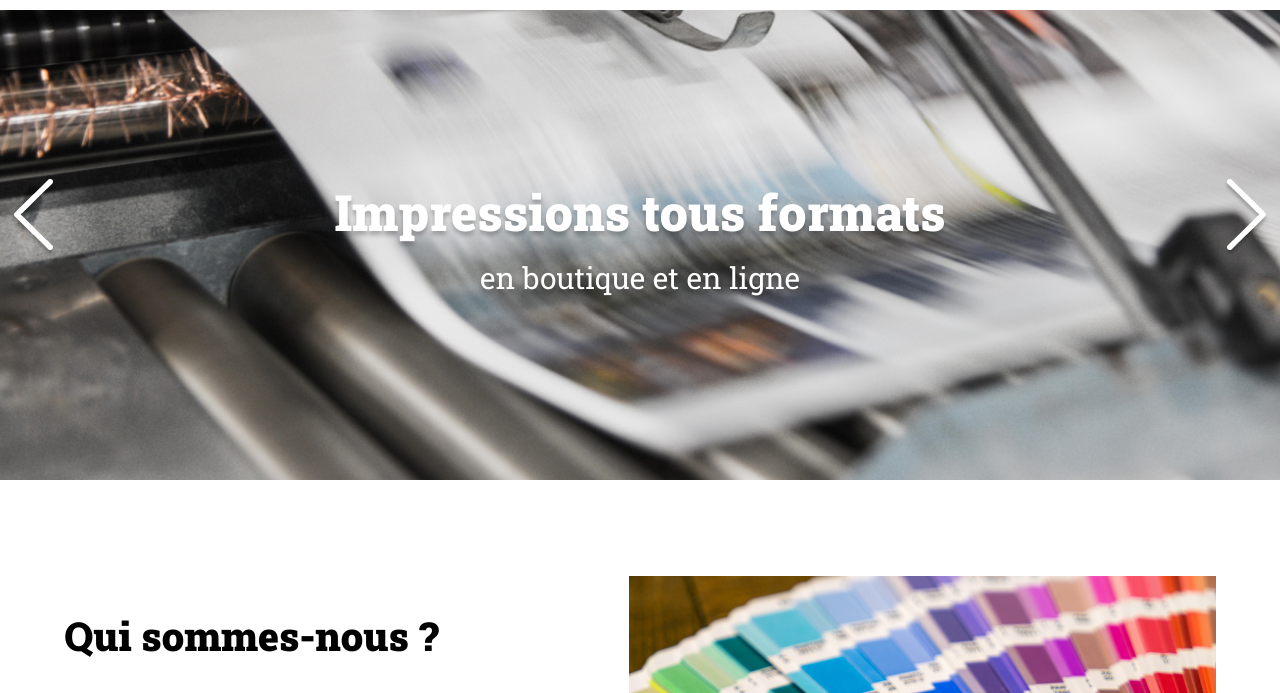
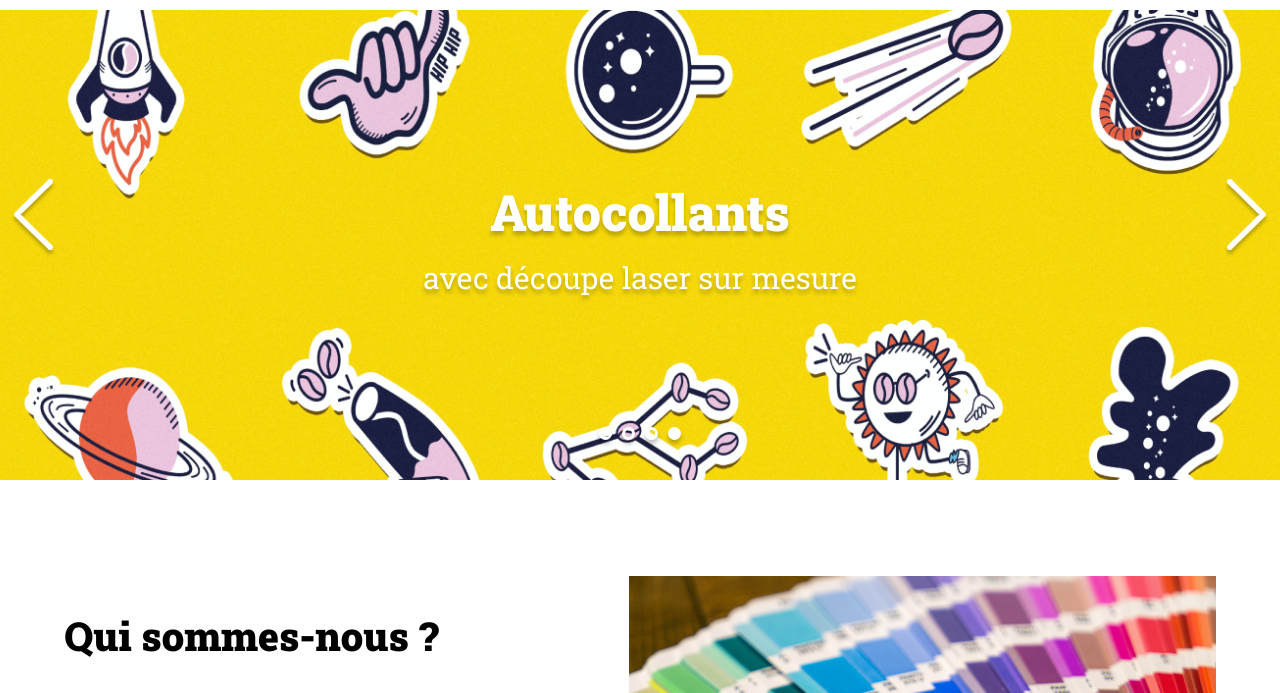
Before and after one commit to paulineballet/Print-it-JS-main, a plain HTML site: page index.html in a window 1280 px wide. Both pictures are taken after a click on the element 33 px from the left and 311 px from the top of the page. Shown: the part 91-784 px from the top of the page. Drawn offline with Linux system fonts and the light colour scheme.

Commit message:
projet terminé

```diff
--- a/assets/script.js
+++ b/assets/script.js
@@ -1,36 +1,79 @@
 
+
+// Définition des slides
 const slides = [
 	{
-		"image":"slide1.jpg",
+		"image":"./assets/images/slideshow/slide1.jpg",
 		"tagLine":"Impressions tous formats <span>en boutique et en ligne</span>"
 	},
 	{
-		"image":"slide2.jpg",
+		"image":"./assets/images/slideshow/slide2.jpg",
 		"tagLine":"Tirages haute définition grand format <span>pour vos bureaux et events</span>"
 	},
 	{
-		"image":"slide3.jpg",
+		"image":"./assets/images/slideshow/slide3.jpg",
 		"tagLine":"Grand choix de couleurs <span>de CMJN aux pantones</span>"
 	},
 	{
-		"image":"slide4.png",
+		"image":"./assets/images/slideshow/slide4.png",
 		"tagLine":"Autocollants <span>avec découpe laser sur mesure</span>"
 	}
-]
+];
 
+// Récupération des éléments du DOM
+let bannerImg = document.querySelector('.banner-img');
+let ajoutdots = document.querySelector(".dots");
+let imgDiaporama = document.querySelector('.banner-img');
+let texteDiaporama = document.querySelector('.texteSlide');
+const clickLeft = document.querySelector(".arrow_left");
+const clickRight = document.querySelector(".arrow_right");
 
-//----------click des flèches--------------------------------------------//
+// Initialisation des variables
+let elementactuel = 0;
+let index = 0;
+let nbSlidesTableau = slides.length;
 
+// Création des points de navigation
+for (let compteur = 0; compteur < nbSlidesTableau; compteur++) {
+    let nouvelleDiv = document.createElement("div");
+    nouvelleDiv.classList.add("dot");
+    if (compteur === elementactuel) {
+        nouvelleDiv.classList.add("dot_selected");
+    }
+    nouvelleDiv.addEventListener('click', function() {
+        index = compteur;
+        changerSlide();
+    });
+    ajoutdots.appendChild(nouvelleDiv);
+}
 
-const clickLeft = document . querySelector (".arrow_left");
-const clickRight = document . querySelector (".arrow_right");
+// Fonctions pour changer de slide
+function changerSlide() {
+    imgDiaporama.src = slides[index].image;
+    texteDiaporama.innerHTML = slides[index].tagLine;
+    updateDots(index);
+    index = (index + 1) % slides.length;
+}
 
-clickLeft . addEventListener ('click' , () =>{
-	console.log("Click gauche !");
+function changerSlidePrecedent() {
+    index = (index - 1 + slides.length) % slides.length;
+    imgDiaporama.src = slides[index].image;
+    texteDiaporama.innerHTML = slides[index].tagLine;
+    updateDots(index);
 }
-)
 
-clickRight . addEventListener ('click' , () =>{
-	console.log("Click droit!");
+// Fonction pour mettre à jour les points de navigation
+function updateDots(activeIndex) {
+    let dots = document.querySelectorAll(".dot");
+    dots.forEach((dot, i) => {
+        if(i === activeIndex) {
+            dot.classList.add("dot_selected");
+        } else {
+            dot.classList.remove("dot_selected");
+        }
+    });
 }
-)
+
+// Ajout des écouteurs d'événements sur les boutons
+clickRight.addEventListener('click', changerSlide);
+clickLeft.addEventListener('click', changerSlidePrecedent);
--- a/assets/style.css
+++ b/assets/style.css
@@ -125,6 +125,7 @@ header {
 /* Gestion des fleches du carrousel */
 #banner .arrow {
 	position: absolute;
+	cursor : pointer ;
 }
 #banner .arrow_left {
 	left: 10px;
@@ -145,7 +146,9 @@ header {
 	background-color: #ffffff00;
 	border: 3px solid #fff;
 	border-radius: 100%;
-	box-shadow: 0 4px 4px rgba(0, 0, 0, 0.25);;
+	box-shadow: 0 4px 4px rgba(0, 0, 0, 0.25);
+	cursor : pointer ;
+
 }
 .dot_selected {
 	background-color: #fff;
--- a/index.html
+++ b/index.html
@@ -25,11 +25,9 @@
 
 						</div>
 		<img class="banner-img" src="./assets/images/slideshow/slide1.jpg" alt="Banner Print-it">
-		<p>Impressions tous formats <span>en boutique et en ligne</span></p>
-		<div class="dots">
-
-		</div>
-
+		<p class="texteSlide">Impressions tous formats <span>en boutique et en ligne</span></p>
+		<div class=" dots ">
+	</div>
 	</div>
 
 	<section id="about-us" class="container">
@@ -132,6 +130,6 @@
 		<img class="footer-logo" src="./assets/images/logo.png" alt="Print it ! Impressions d'entreprises" >
 	</div>
 </footer>
-<script src="./assets/script.js"></script>
+<script src="./assets/script.js" defer></script>
 </body>
 </html>
```
Also changed, not shown: Untitled-1.js (added, +18 -0 lines).
